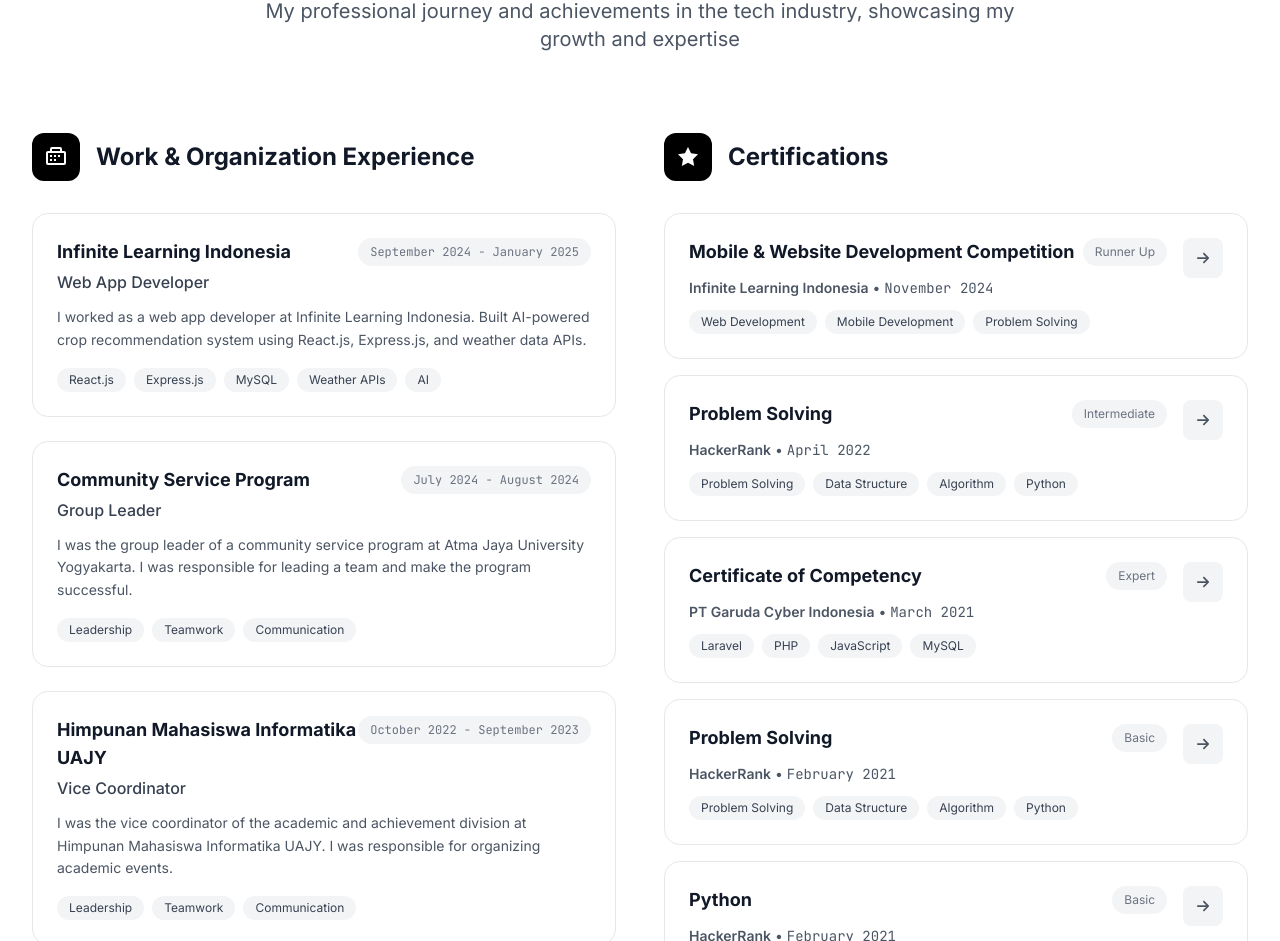
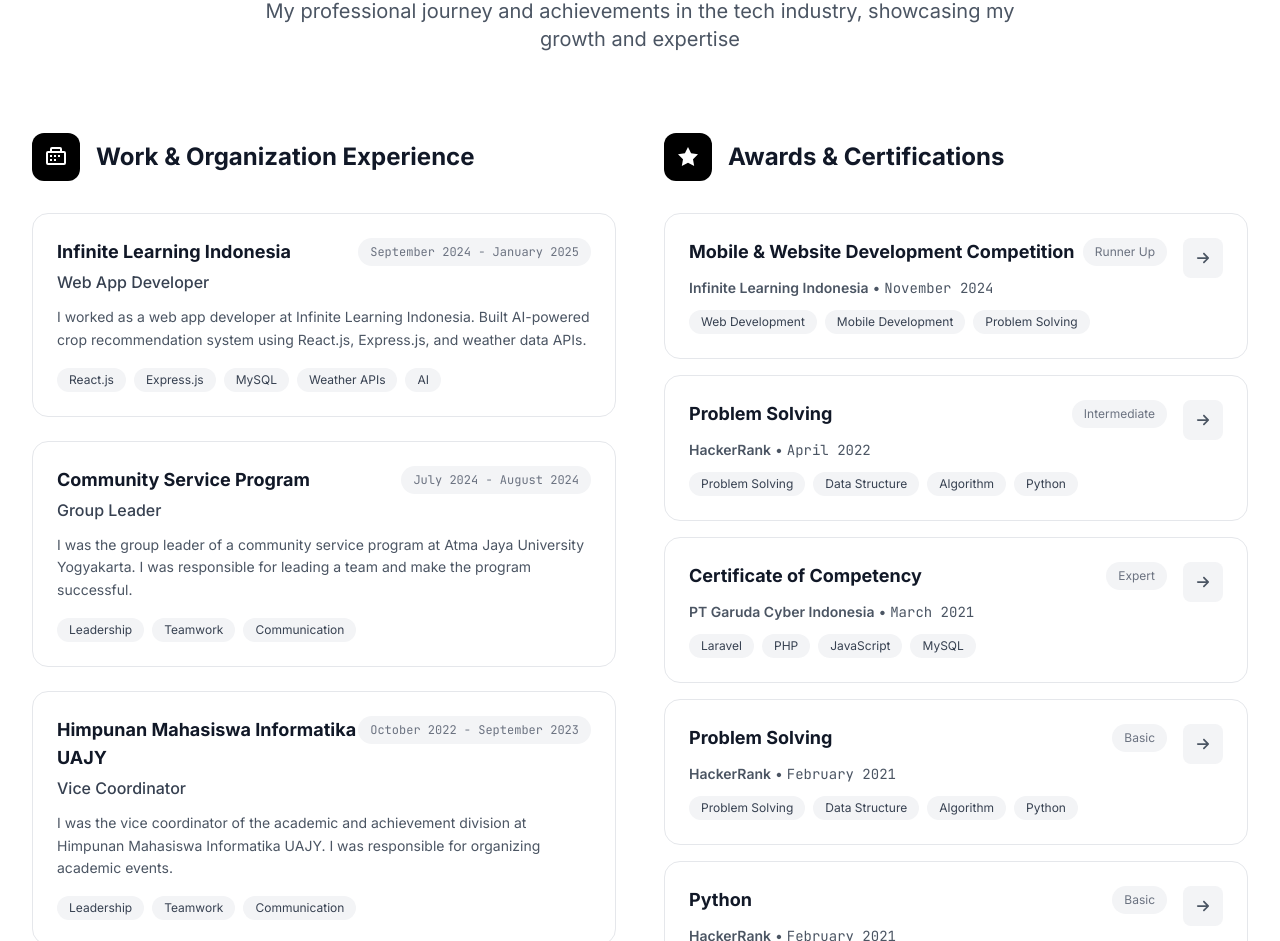
Before and after one commit to ApocalCrk/portfolio-il, a React (Vite) app: page / in a window 1280 px wide. Shown: the part 3154-4095 px from the top of the page. Built offline with nearby package versions, Linux system fonts and the light colour scheme.

Commit message:
change: add awards title to the awards

```diff
--- a/src/components/sections/Expaw.jsx
+++ b/src/components/sections/Expaw.jsx
@@ -100,7 +100,7 @@
                 <path d="M12 2l3.09 6.26L22 9.27l-5 4.87 1.18 6.88L12 17.77l-6.18 3.25L7 14.14 2 9.27l6.91-1.01L12 2z"/>
               </svg>
             </div>
-            <h3 className="text-2xl font-bold text-gray-900 dark:text-white">Certifications</h3>
+            <h3 className="text-2xl font-bold text-gray-900 dark:text-white">Awards & Certifications</h3>
           </div>
 
           <div className="space-y-4">
```
